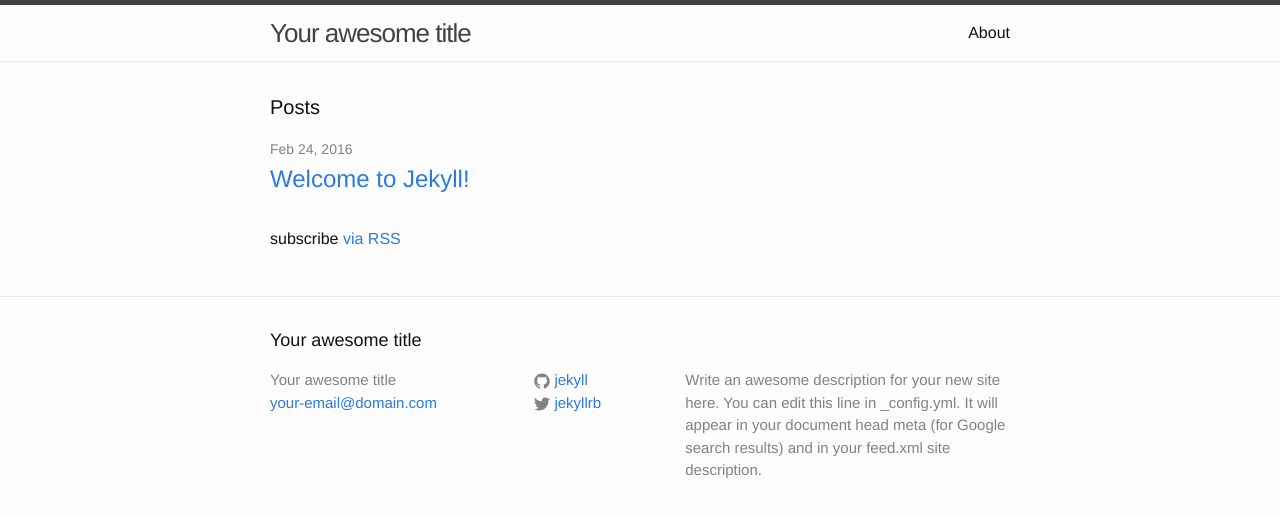
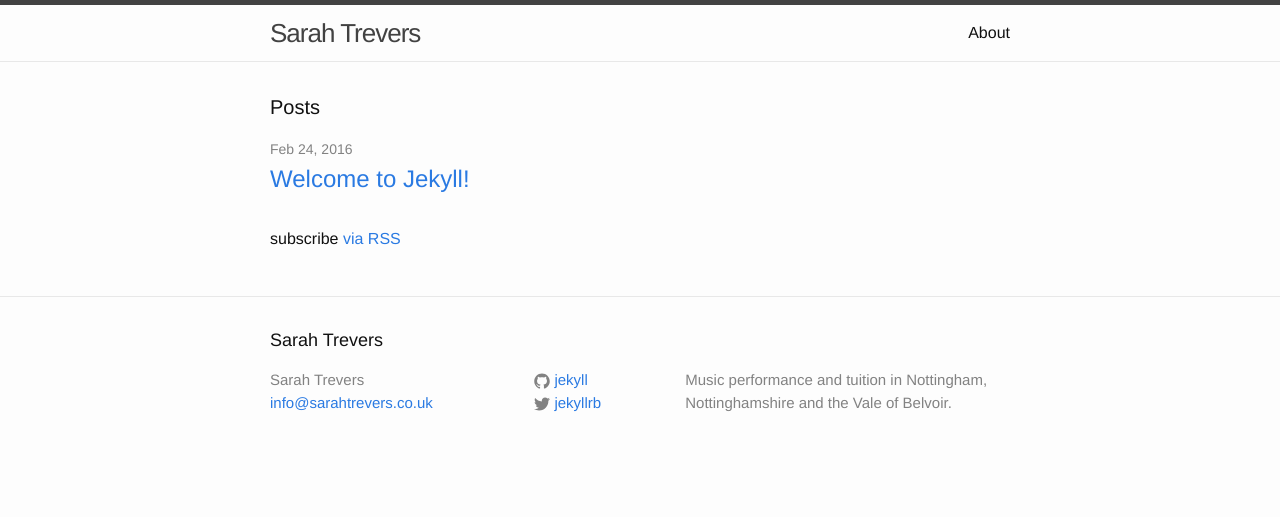
Before and after one commit to sarahtrevers/sarahtrevers.github.io, a Jekyll site: the page built from index.html, in a window 1280 px wide. Shown: the top 517 px of the page. Built offline with Jekyll 4.4.1, drawn with Linux system fonts in a browser that asks for light colours.

Commit message:
Updates to site settings

```diff
--- a/_config.yml
+++ b/_config.yml
@@ -6,14 +6,12 @@
 # 'jekyll serve'. If you change this file, please restart the server process.
 
 # Site settings
-title: Your awesome title
-email: your-email@domain.com
+title: Sarah Trevers
+email: info@sarahtrevers.co.uk
 description: > # this means to ignore newlines until "baseurl:"
-  Write an awesome description for your new site here. You can edit this
-  line in _config.yml. It will appear in your document head meta (for
-  Google search results) and in your feed.xml site description.
+  Music performance and tuition in Nottingham, Nottinghamshire and the Vale of Belvoir.
 baseurl: "" # the subpath of your site, e.g. /blog
-url: "http://yourdomain.com" # the base hostname & protocol for your site
+url: "http://www.sarahtrevers.co.uk" # the base hostname & protocol for your site
 twitter_username: jekyllrb
 github_username:  jekyll
 
```
